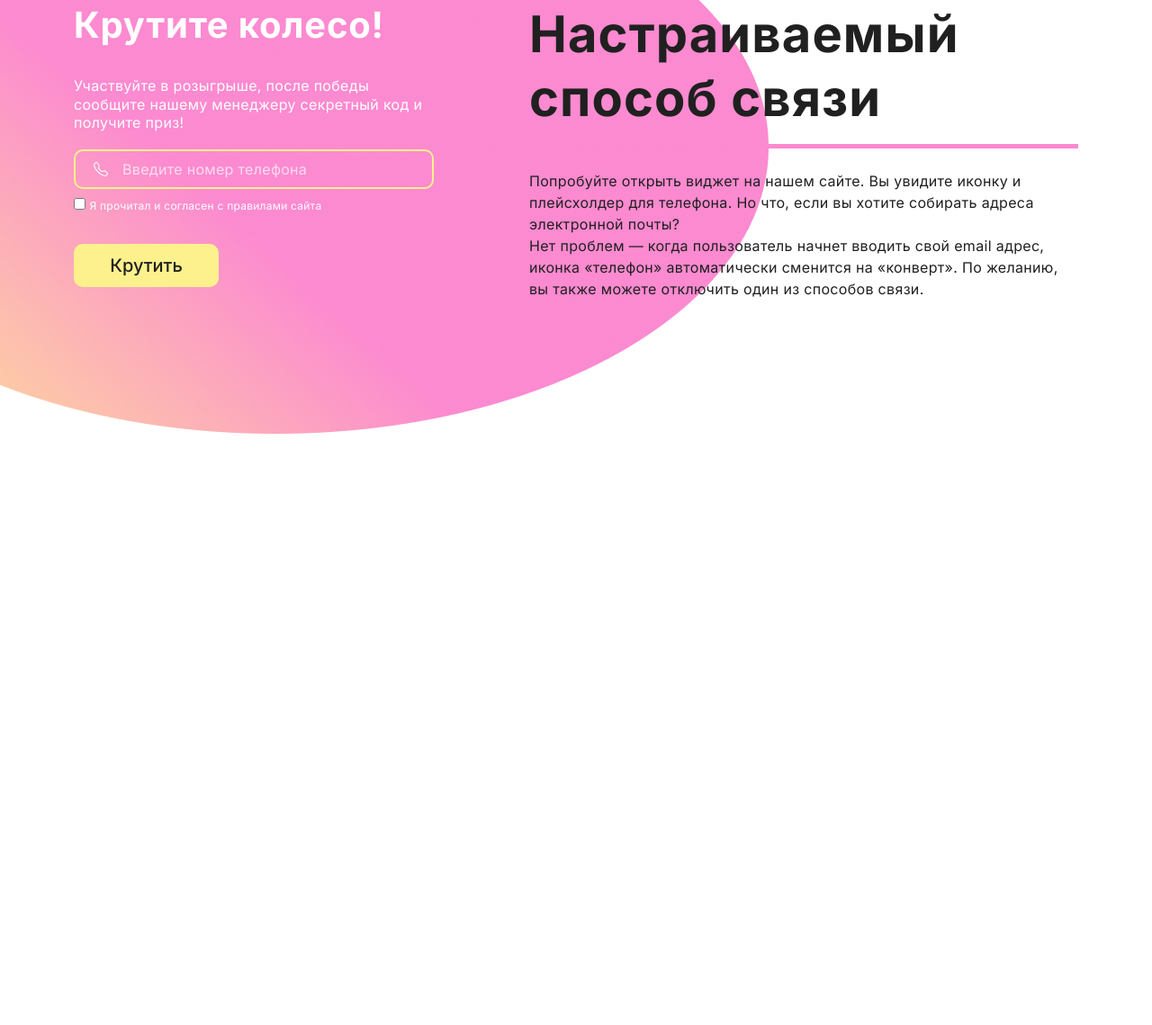
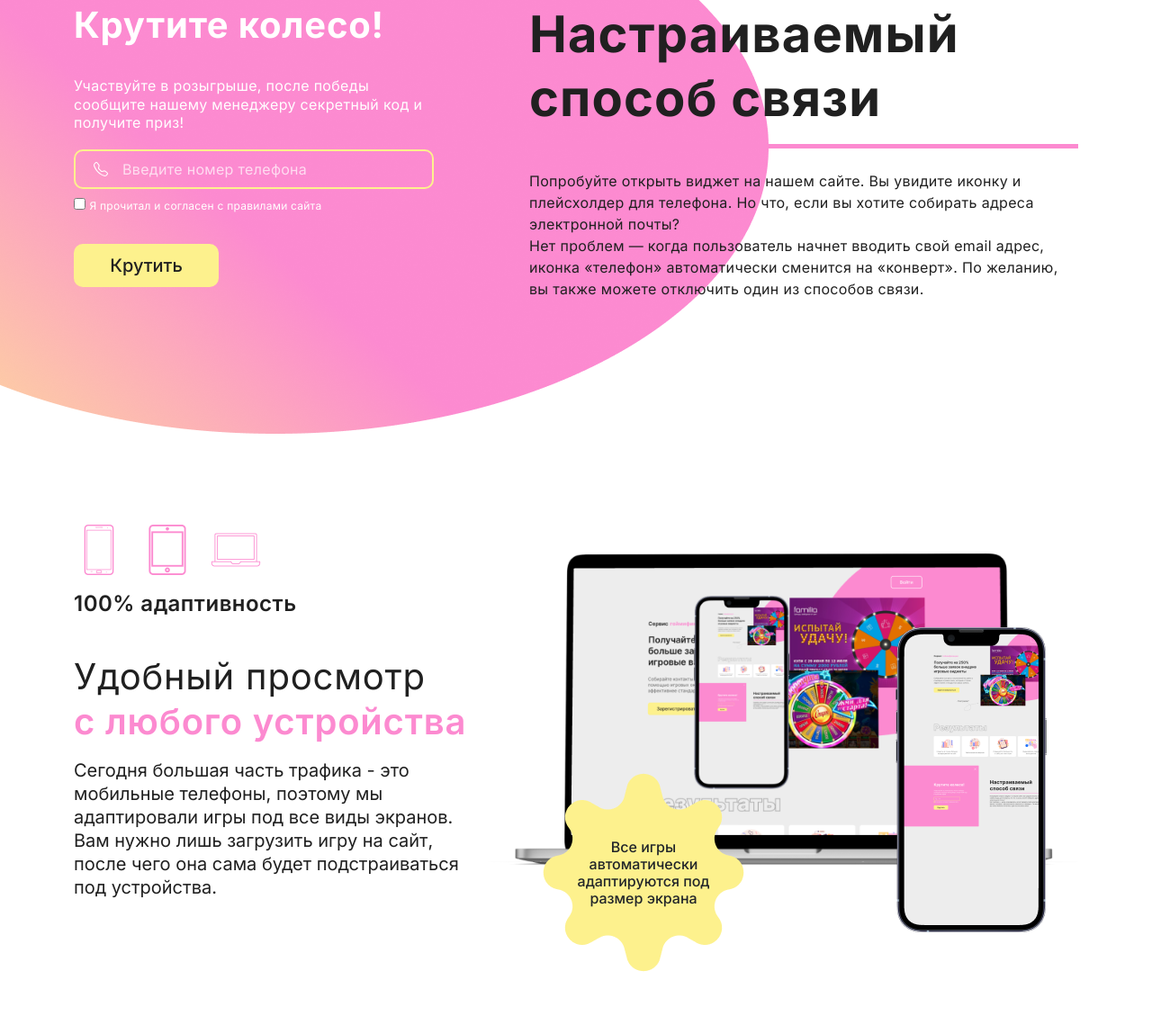
Before and after one commit to Dzidagor/wheel_of_fortune, a plain HTML site: page index.html in a window 1280 px wide. Shown: the part 1596-2735 px from the top of the page at 90% size. Before the commit the page ends 2079 px from the top, so only its background shows below. Drawn offline with nearby package versions, Linux system fonts and the light colour scheme.

Commit message:
adv-2
desktop: done

```diff
--- a/index.html
+++ b/index.html
@@ -94,5 +94,27 @@
       </div>
     </div>
   </section>
+  <section class="adv-2">
+    <div class="container adv-2__block">
+      <div class="adv-2__content-block">
+        <div class="adv-2__icons">
+          <img src="img/icons/phone-icon.png" alt="" class="adv-2__icon">
+          <img src="img/icons/tablet-icon.png" alt="" class="adv-2__icon">
+          <img src="img/icons/laptop-icon.png" alt="" class="adv-2__icon">
+        </div>
+        <h3 class="adv-2__subtitle">100% адаптивность</h3>
+        <h2 class="adv-2__title">Удобный просмотр<br><span class="adv-2__title_pink">с любого устройства</span></h2>
+        <p class="adv-2__text">Сегодня большая часть трафика - это мобильные телефоны, поэтому мы адаптировали игры под все виды экранов. Вам нужно лишь загрузить игру на сайт, после чего она сама будет подстраиваться под устройства.
+        </p>
+      </div>
+      <div class="adv-2__img-block">
+        <img src="img/adv-2/MacBook Pro 16.png" alt="" class="adv-2__img-laptop">
+        <img src="img/adv-2/iPhone 13 Pro.png" alt="" class="adv-2__img-phone">
+        <div class="adv-2__star-block">
+          <span class="adv-2__star-text">Все игры автоматически адаптируются под размер экрана</span>
+        </div>
+      </div>
+    </div>
+  </section>
 </body>
 </html>
--- /dev/null
+++ b/sass/blocks/_adv-2.sass
@@ -0,0 +1,81 @@
+.adv-2
+  font-family: "Inter", sans-serif
+  // .adv-2__block
+  &__block
+    padding-top: 100px
+    padding-bottom: 300px
+    display: flex
+    justify-content: space-between
+    align-items: center
+
+  // .adv-2__content-block
+  &__content-block
+    max-width: 460px
+    color: $black
+  // .adv-2__icons
+  &__icons
+    display: flex
+    justify-content: space-between
+    max-width: 208px
+    margin-bottom: 16px
+
+  // .adv-2__icon
+  &__icon
+
+  // .adv-2__subtitle
+  &__subtitle
+    font-weight: 600
+    font-size: 24px
+    line-height: 135.5%
+    letter-spacing: 0.02em
+    margin-bottom: 40px
+
+  // .adv-2__title
+  &__title
+    font-weight: 400
+    font-size: 40px
+    line-height: 124.5%
+    letter-spacing: 0.02em
+    margin-bottom: 16px
+
+    // .adv-2__title_pink
+    &_pink
+      font-weight: 600
+      color: $pink
+
+  // .adv-2__text
+  &__text
+    font-weight: 400
+    font-size: 20px
+    line-height: 130.5%
+    margin-bottom: 0
+  // .adv-2__img-block
+  &__img-block
+    position: relative
+  // .adv-2__img-laptop
+  &__img-laptop
+    width: 100%
+    height: 100%
+  // .adv-2__img-phone
+  &__img-phone
+    position: absolute
+    right: 35px
+    bottom: -70px
+  // .adv-2__star-block
+  &__star-block
+    display: flex
+    justify-content: center
+    align-items: center
+    position: absolute
+    left: -10px
+    bottom: -170px
+    width: 366px
+    height: 333px
+    background: no-repeat center center url('../img/adv-2/Star.png')
+  // .adv-2__star-text
+  &__star-text
+    font-weight: 500
+    font-size: 16px
+    line-height: 19px
+    text-align: center
+    max-width: 190px
--- a/sass/style.sass
+++ b/sass/style.sass
@@ -6,3 +6,4 @@
 @import "blocks/hero"
 @import "blocks/results"
 @import "blocks/adv-1"
+@import "blocks/adv-2"
```
Also changed, not shown: css/style.css, img/adv-2/MacBook Pro 16.png (added), img/adv-2/Star.png (added), img/adv-2/iPhone 13 Pro.png (added), img/icons/laptop-icon.png (added), img/icons/phone-icon.png (added), img/icons/tablet-icon.png (added), sass/css/adv-2.css (added), 2 other files.
